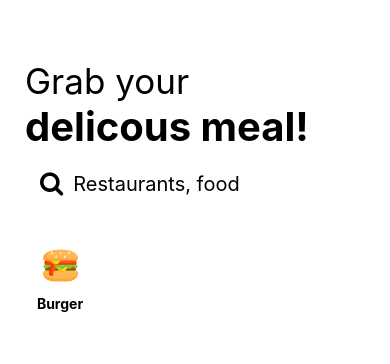
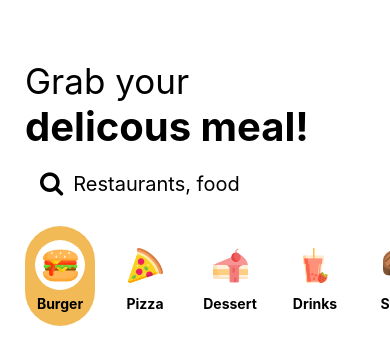
Before and after one commit to MathisHumbert/react-native-restaurant-search, a React Native app: screen / in a window 390 px wide. Shown: the top 364 px of the page. Built offline with nearby package versions, Linux system fonts and the light colour scheme.

Commit message:
working on react native

```diff
--- a/App.js
+++ b/App.js
@@ -1,25 +1,48 @@
+import { useState } from 'react';
+import { View, StyleSheet } from 'react-native';
 import { StatusBar } from 'expo-status-bar';
-import { View, Text, StyleSheet } from 'react-native';
 import Header from './src/components/Header';
 import Search from './src/components/Search';
-import CategoryItem from './src/components/CategoryItem';
+import Categories from './src/components/Categories';
 
 export default function App() {
+  const [term, setTerm] = useState('Burger');
+
+  const commonCategories = [
+    {
+      name: 'Burger',
+      imageUrl: require('./src/assets/images/burger.png'),
+    },
+    {
+      name: 'Pizza',
+      imageUrl: require('./src/assets/images/pizza.png'),
+    },
+    {
+      name: 'Dessert',
+      imageUrl: require('./src/assets/images/cake.png'),
+    },
+    {
+      name: 'Drinks',
+      imageUrl: require('./src/assets/images/smoothies.png'),
+    },
+    {
+      name: 'Steak',
+      imageUrl: require('./src/assets/images/steak.png'),
+    },
+    {
+      name: 'Pasta',
+      imageUrl: require('./src/assets/images/pasta.png'),
+    },
+  ];
+
   return (
     <View style={styles.container}>
       <Header />
-      <Search />
+      <Search setTerm={setTerm} />
+      <Categories categories={commonCategories} setTerm={setTerm} term={term} />
       <StatusBar />
-      <CategoryItem />
     </View>
   );
 }
 
-const styles = StyleSheet.create({
-  // container: {
-  //   backgroundColor: '#fff',
-  //   flex: 1,
-  //   alignItems: 'center',
-  //   justifyContent: 'center',
-  // },
-});
+const styles = StyleSheet.create({});
--- /dev/null
+++ b/src/components/Categories.js
@@ -0,0 +1,23 @@
+import { FlatList } from 'react-native';
+import CategoryItem from './CategoryItem';
+
+export default function Categories({ categories, setTerm, term }) {
+  return (
+    <FlatList
+      data={categories}
+      renderItem={({ item, index }) => {
+        return (
+          <CategoryItem
+            {...item}
+            index={index}
+            active={item.name == term}
+            handlePress={() => setTerm(item.name)}
+          />
+        );
+      }}
+      horizontal
+      showsHorizontalScrollIndicator={false}
+      keyExtractor={(item) => item.name}
+    />
+  );
+}
--- a/src/components/CategoryItem.js
+++ b/src/components/CategoryItem.js
@@ -1,17 +1,29 @@
-import { Text, View, StyleSheet, Image } from 'react-native';
+import { Text, View, StyleSheet, Image, TouchableOpacity } from 'react-native';
 import { elevation } from '../common/styles';
 
-export default function CategoryItem() {
+export default function CategoryItem({
+  name,
+  imageUrl,
+  index,
+  active,
+  handlePress,
+}) {
   return (
-    <View style={[styles.container, styles.elevation]}>
-      <View style={styles.imageContainer}>
-        <Image
-          style={styles.image}
-          source={require('../assets/images/burger.png')}
-        />
+    <TouchableOpacity onPress={handlePress}>
+      <View
+        style={[
+          styles.container,
+          styles.elevation,
+          index === 0 ? { marginLeft: 25 } : { marginLeft: 15 },
+          active && { backgroundColor: 'rgb(241,186,87)' },
+        ]}
+      >
+        <View style={styles.imageContainer}>
+          <Image style={styles.image} source={imageUrl} />
+        </View>
+        <Text style={styles.header}>{name}</Text>
       </View>
-      <Text style={styles.header}>Burger</Text>
-    </View>
+    </TouchableOpacity>
   );
 }
 
@@ -21,7 +33,6 @@
     height: 100,
     borderRadius: 50,
     marginVertical: 15,
-    marginHorizontal: 25,
     backgroundColor: '#fff',
     alignItems: 'center',
     justifyContent: 'center',
--- a/src/components/Search.js
+++ b/src/components/Search.js
@@ -1,12 +1,28 @@
+import { useState } from 'react';
+
 import { View, TextInput, StyleSheet } from 'react-native';
 import { FontAwesome } from '@expo/vector-icons';
 import { elevation } from '../common/styles';
 
-export default function Search() {
+export default function Search({ setTerm }) {
+  const [input, setInput] = useState('');
+
+  const handleEndEditing = () => {
+    if (!input) return;
+    setTerm(input);
+    setInput('');
+  };
+
   return (
     <View style={[styles.container, styles.elevation]}>
       <FontAwesome name='search' size={25} />
-      <TextInput style={styles.input} placeholder='Restaurants, food' />
+      <TextInput
+        style={styles.input}
+        placeholder='Restaurants, food'
+        onChangeText={setInput}
+        value={input}
+        onEndEditing={handleEndEditing}
+      />
     </View>
   );
 }
```
